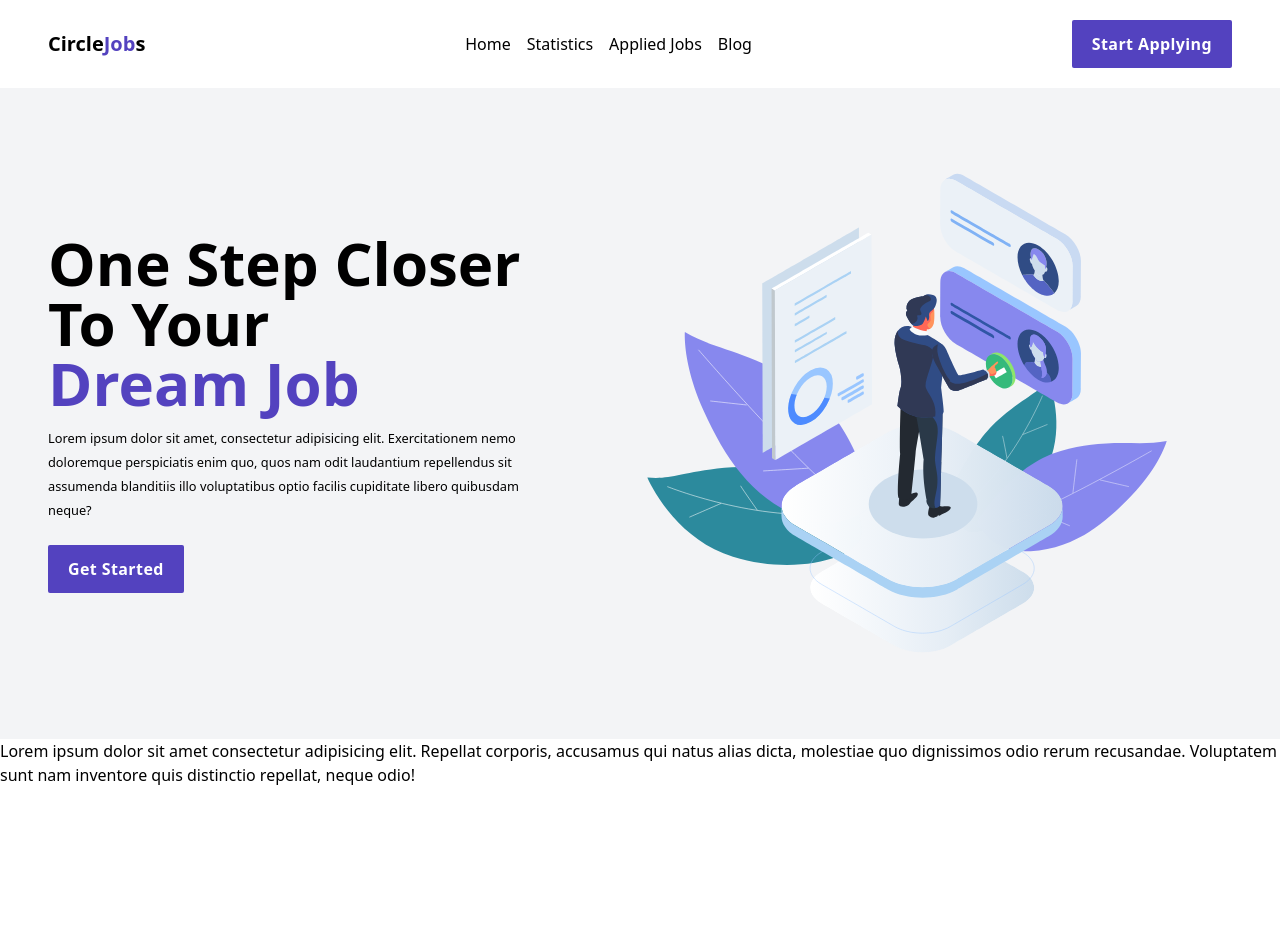
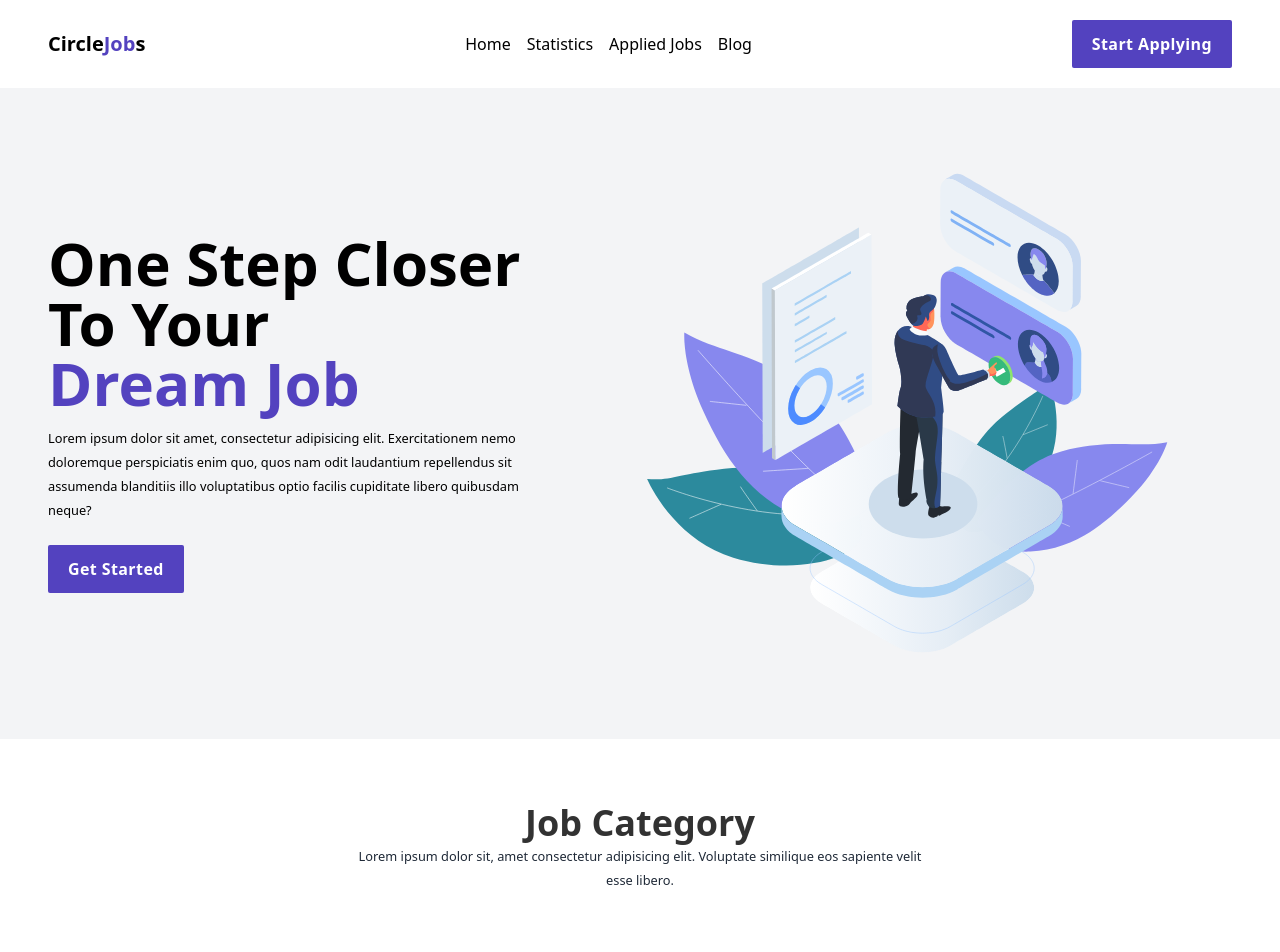
Before and after one commit to smsohag32/circle-jobs-app, a React (Vite) app: page / in a window 1280 px wide. Shown: the top 952 px of the page. Before the commit the page ends 800 px from the top, so only its background shows below. Built offline with nearby package versions, Linux system fonts and the light colour scheme.

Commit message:
category data load done

```diff
--- /dev/null
+++ b/public/categoriesData.json
@@ -0,0 +1,25 @@
+[
+    {
+        "id": 1,
+        "category": "Software Development",
+        "jobAvailable": 225,
+        "categoryIcon": "code"
+    },
+    {
+        "id": 2,
+        "category": "Marketing",
+        "jobAvailable": 544,
+        "categoryIcon": "megaphone"},
+    {
+        "id": 3,
+        "category": "Finance",
+        "jobAvailable": 980,
+        "categoryIcon": "dollar-sign"
+    },
+    {
+        "id": 4,
+        "category": "Human Resources",
+        "jobAvailable": 1290,
+        "categoryIcon": "users"
+    }
+]
--- a/src/components/HeaderBanner.jsx
+++ b/src/components/HeaderBanner.jsx
@@ -5,7 +5,7 @@ import { Link } from "react-router-dom";
 
 const HeaderBanner = () => {
   return (
-    <div className="default-container flex items-center  md:justify-between gap-5 flex-col md:flex-row">
+    <div className="default-container pt-16 md:pt-0 flex items-center  md:justify-between gap-5 flex-col md:flex-row">
       <div className="w-full text-center md:text-start">
         <h1 className="title md:text-6xl font-bold mb-3">
           One Step Closer To Your <br />
--- a/src/components/Home.jsx
+++ b/src/components/Home.jsx
@@ -1,11 +1,18 @@
 import React from "react";
 import HeaderBanner from "./HeaderBanner";
+import JobsCategory from "./JobsCategory";
+import { useLoaderData } from "react-router-dom";
 
 const Home = () => {
+  const categoriesData = useLoaderData();
+  console.log(categoriesData);
   return (
-    <div className="bg-gray-100">
-      <HeaderBanner />
-    </div>
+    <>
+      <div className="bg-gray-100">
+        <HeaderBanner />
+      </div>
+      <JobsCategory />
+    </>
   );
 };
 
--- /dev/null
+++ b/src/components/JobsCategory.jsx
@@ -0,0 +1,20 @@
+import React from "react";
+
+const JobsCategory = () => {
+  return (
+    <div className="default-container py-16">
+      <div className="flex justify-center items-center flex-col">
+        <h2 className="font-bold text-4xl opacity-80">Job Category</h2>
+        <p className="text-gray-800 text-center px-3 md:px-0 md:w-[50%]">
+          <small>
+            Lorem ipsum dolor sit, amet consectetur adipisicing elit. Voluptate
+            similique eos sapiente velit esse libero.
+          </small>
+        </p>
+      </div>
+      <div>{/* category */}</div>
+    </div>
+  );
+};
+
+export default JobsCategory;
--- a/src/main.jsx
+++ b/src/main.jsx
@@ -7,6 +7,7 @@ import ErrorPage from "./components/ErrorPage";
 import Home from "./components/Home";
 import Statistic from "./components/Statistic";
 import Blogs from "./components/Blogs";
+import loadCategoriesData from "./utilities/loadCategories";
 
 const router = createBrowserRouter([
   {
@@ -17,6 +18,7 @@ const router = createBrowserRouter([
       {
         path: "/",
         element: <Home />,
+        loader: loadCategoriesData,
       },
       {
         path: "statistic",
--- /dev/null
+++ b/src/utilities/loadCategories.js
@@ -0,0 +1,6 @@
+const loadCategoriesData = async () => {
+    const res = await fetch('./categoriesData.json')
+    const data = await res.json();
+    return data;
+}
+export default loadCategoriesData;
```
